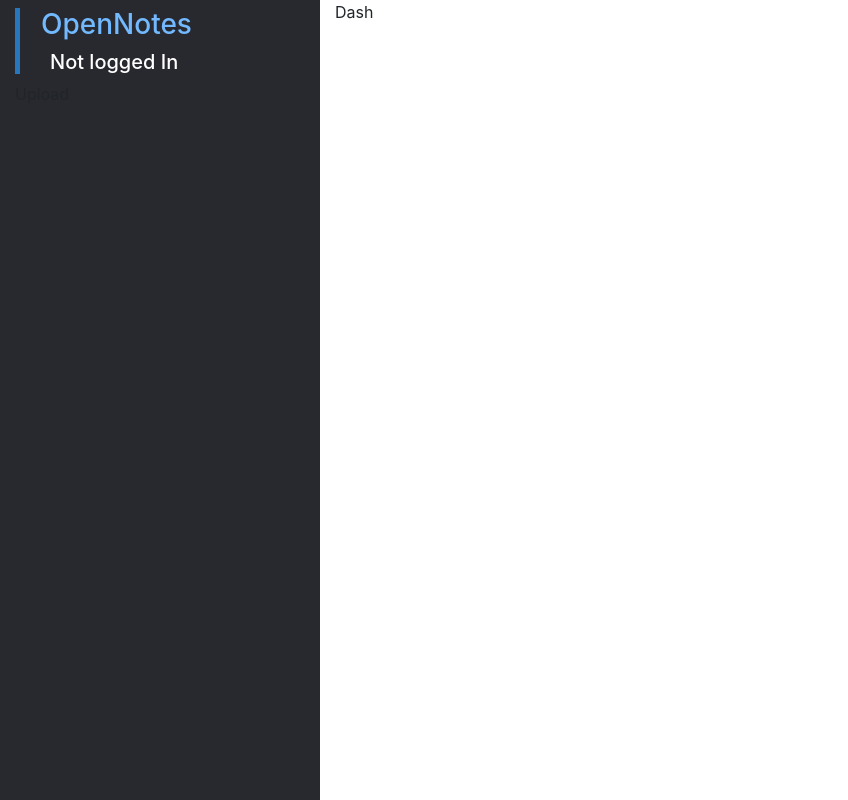
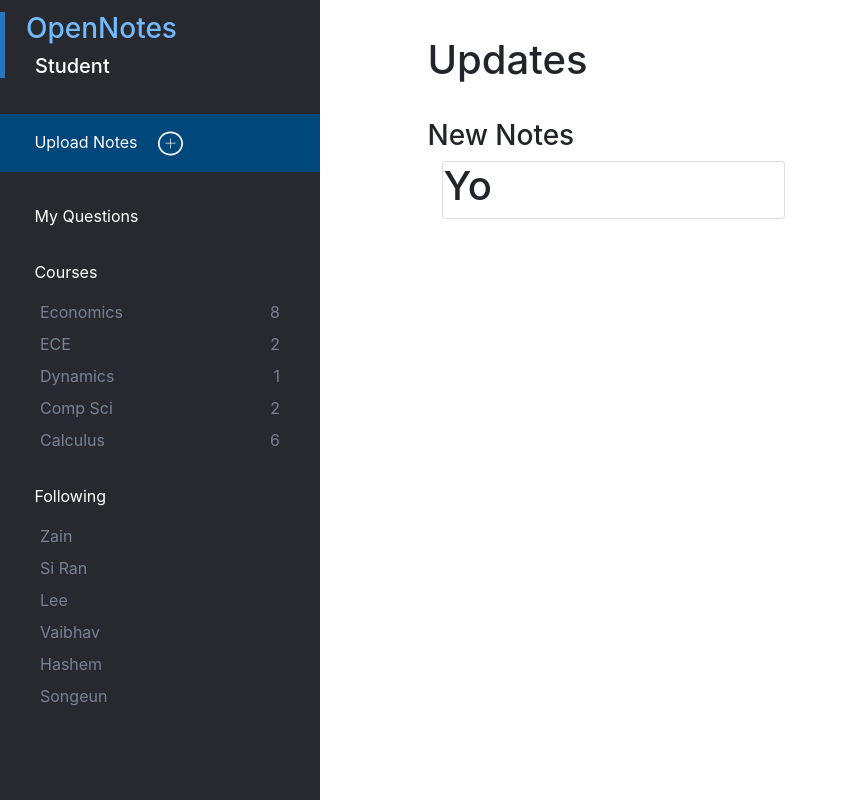
Before and after one commit to halnader/open-note, a React (Create React App) app in the folder client/: page /dashboard in a window 1280 px wide. Shown: the whole page, without its empty margins (0-848 px from the left). Built offline with nearby package versions, Linux system fonts and the light colour scheme; no server answers.

Commit message:
finished nav

```diff
--- a/client/public/styles/nav.css
+++ b/client/public/styles/nav.css
@@ -9,7 +9,7 @@
 
 .nav-brand {
   color: #72B9FF;
-  margin-top: 0.5em;
+  margin-top: 0.75em;
   border-left: 5px solid #2677BE;
 }
 
@@ -21,3 +21,34 @@
   color: #ffffff;
   margin-left: 1.5em;
 }
+
+.white-text {
+  color: #ffffff;
+}
+
+.upload-btn {
+  background-color: #00477B;
+  margin-top: 2.25em;
+  padding: 1em 2.15em;
+}
+
+.nav-padding {
+  padding-left: 2.15em;
+}
+
+.secondary-nav-text {
+  color: #788296;
+}
+
+ul {
+  list-style: none;
+}
+
+li {
+  margin-top: 0.5em;
+}
+
+.nav-num {
+  float:right;
+  margin-right: 2.5em;
+}
--- a/client/public/styles/style.css
+++ b/client/public/styles/style.css
@@ -10,4 +10,10 @@
   padding-top: 20%
 }
 
-.
+.no-padding {
+  padding: 0 !important;
+}
+
+.text-align-center {
+  text-align: center;
+}
--- a/client/src/dashboard.js
+++ b/client/src/dashboard.js
@@ -2,16 +2,12 @@
 import Nav from './nav';
 
 class Dashboard extends React.Component {
-  componentDidMount() {
-
-  }
-
-  constructor(props) {
-    super(props);
-
-    this.state = {
-
-    }
+  renderCard() {
+    <div className="col-6">
+      <div className="card">
+        <h1>Test</h1>
+      </div>
+    </div>
   }
 
   render() {
@@ -20,7 +16,20 @@
         <div className="row no-gutter">
           <Nav/>
           <div className="col-9">
-            <div>Dash</div>
+            <div className="container-fluid" style={{marginTop: "2.25em"}}>
+              <div className="row">
+                <div className="col-10 offset-sm-1">
+                  <h1>Updates</h1>
+                  <h3 style={{marginTop: "1.25em"}}>New Notes</h3>
+                  <div className="col-6">
+                    <div className="card">
+                      <h1>Yo</h1>
+                    </div>
+                    {this.props.renderCard}
+                  </div>
+                </div>
+              </div>
+            </div>
           </div>
         </div>
       </div>
--- a/client/src/nav.js
+++ b/client/src/nav.js
@@ -10,28 +10,65 @@
   render() {
     const {user} = this.props;
     return(
-      <div className="col-3 navbar-bg fixed">
+      <div className="col-3 navbar-bg fixed no-gutter no-padding">
         <div className="nav-brand">
           <h3 className="nav-text">OpenNotes</h3>
           <div className="nav-user">
-            {
-              !user.displayName
-              ?
-              <h5 className="nav-brand-user">
-                Not logged In
-              </h5>
-              :
-              <h4>
-                {user.displayName}
-              </h4>
-            }
+            <h5 className="nav-brand-user">
+              Student
+            </h5>
           </div>
         </div>
-        <div>
-          <a className="upload-btn">
-            Upload
+        <div className="upload-btn">
+          <a className="white-text" href="/upload">
+            Upload Notes <img src="/styles/plus.svg" style={{width: "25px", height: "25px", marginLeft: "1em"}}/>
           </a>
         </div>
+        <div className="question-section">
+          <p className="white-text nav-padding" style={{marginTop: "2em"}}>My Questions</p>
+          <p className="white-text nav-padding" style={{marginTop: "2em"}}>Courses</p>
+          <ul className="secondary-nav-text">
+            <li>
+              Economics <span className="nav-num">8</span>
+            </li>
+            <li>
+              ECE <span className="nav-num">2</span>
+            </li>
+            <li>
+              Dynamics <span className="nav-num">1</span>
+            </li>
+            <li>
+              Comp Sci <span className="nav-num">2</span>
+            </li>
+            <li>
+              Calculus <span className="nav-num">6</span>
+            </li>
+          </ul>
+        </div>
+        <div className="question-section">
+          <p className="white-text nav-padding" style={{marginTop: "2em"}}>Following</p>
+          <ul className="secondary-nav-text">
+            <li>
+              Zain
+            </li>
+            <li>
+              Si Ran
+            </li>
+            <li>
+              Lee
+            </li>
+            <li>
+              Vaibhav
+            </li>
+            <li>
+              Hashem
+            </li>
+            <li>
+              Songeun
+            </li>
+          </ul>
+        </div>
+
       </div>
     )
   }
```
Also changed, not shown: client/public/styles/plus.svg (added).
